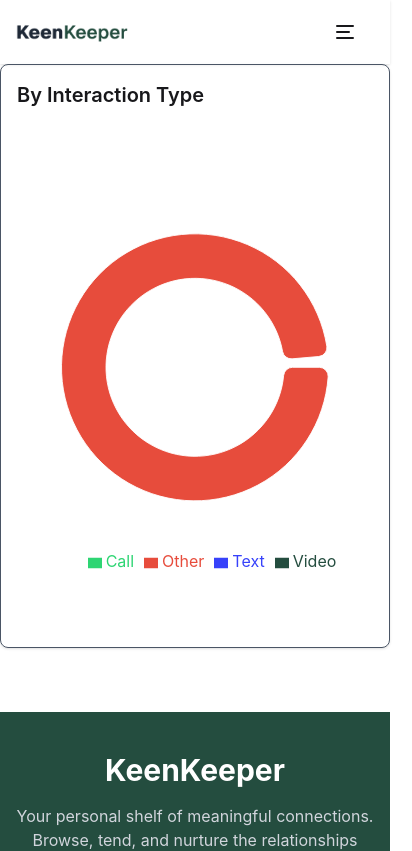
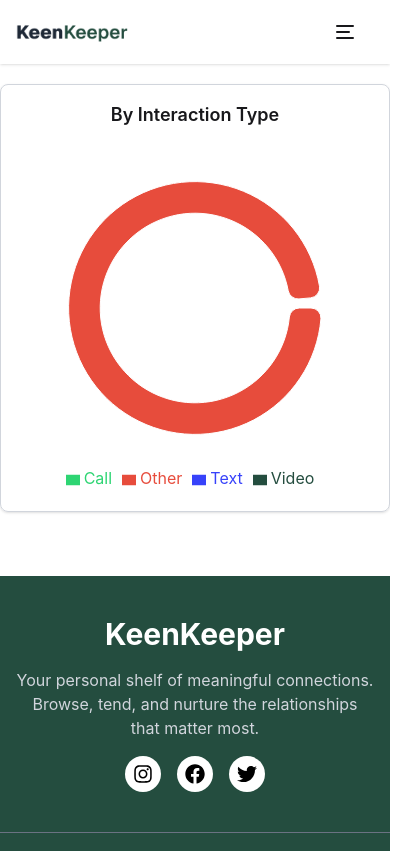
Before and after one commit to ovijet/B-13-A7-KEEN-KEEPER, a React (Vite) app: page /stats in a window 390 px wide. Shown: the top 851 px of the page, 412 px wide, since content can reach past the window. Built offline with nearby package versions, Linux system fonts and the light colour scheme.

Commit message:
responsive design done

```diff
--- a/src/components/Stats.jsx
+++ b/src/components/Stats.jsx
@@ -1,5 +1,5 @@
 import React, { useContext, useEffect, useState } from "react";
-import { Legend, Pie, PieChart, Tooltip } from "recharts";
+import { Legend, Pie, PieChart, Tooltip, ResponsiveContainer } from "recharts";
 import { Context } from "./context/FriendsContext";
 
 const Stats = () => {
@@ -12,9 +12,8 @@ const Stats = () => {
       .then((result) => setData(result));
   }, []);
 
-  console.log(data, "stats data");
-  let total = data.length - call.length - text.length - video.length;
-  console.log(total, "ttttttttt");
+  const total = data.length - call.length - text.length - video.length;
+
   const dataS = [
     { name: "Call", value: call.length, fill: "#2ed573" },
     { name: "Text", value: text.length, fill: "#3742fa" },
@@ -23,25 +22,34 @@ const Stats = () => {
   ];
 
   return (
-    <div className="shadow border border-gray-600 container mx-auto p-4 rounded-lg">
-      <h1 className="text-xl font-semibold mb-4">By Interaction Type</h1>
+    <div className="shadow border border-gray-300 mt-5 container mx-auto p-4 rounded-lg">
 
-      <div className="flex justify-center items-center w-full min-h-[60vh]">
-        <PieChart width={400} height={400}>
+      <h1 className="text-lg md:text-xl font-semibold mb-4 text-center">
+        By Interaction Type
+      </h1>
+
+      {/* Responsive chart container */}
+      <div className="w-full h-[350px] md:h-[450px] flex justify-center items-center">
+
+        <ResponsiveContainer width="100%" height="100%">
+          <PieChart>
             <Pie
               data={dataS}
               cx="50%"
               cy="50%"
-            innerRadius={100}
-            outerRadius={150}
+              innerRadius="60%"
+              outerRadius="80%"
               cornerRadius={10}
               paddingAngle={5}
               dataKey="value"
               isAnimationActive={true}
             />
+
             <Legend />
             <Tooltip />
           </PieChart>
+        </ResponsiveContainer>
+
       </div>
     </div>
   );
--- a/src/components/TimeLine.jsx
+++ b/src/components/TimeLine.jsx
@@ -5,29 +5,36 @@ import Text from "../Page/Text";
 import Video from "../Page/Video";
 
 const TimeLine = () => {
-  const { call, text,video } = useContext(Context);
-  console.log(call, "iddd");
+  const { call, text, video } = useContext(Context);
+
+  const isEmpty =
+    call.length === 0 && text.length === 0 && video.length === 0;
+
   return (
-    <div className=" bg-[#f8fafc] w-full py-6 px-3 min-h-[60vh]">
+    <div className="bg-[#f8fafc] w-full py-6 px-3 min-h-[60vh]">
       <h1 className="text-3xl">Timeline:</h1>
-      <h1 className="text-xl mt-4">Call:{call.length}</h1>
-      {call.length === 0 && text.length===0 && video.length===0 ? (
+
+      <h1 className="text-xl mt-4">Call: {call.length}</h1>
+
+      {isEmpty && (
         <p className="text-center mt-10 text-2xl">No interactions yet</p>
-      ) : null}
+      )}
+
       {call.map((item) => (
-        <CallpPage item={item} />
+        <CallpPage key={item.id} item={item} />
       ))}
-      <h1 className="text-xl mt-4">Text:{text.length}</h1>
+
+      <h1 className="text-xl mt-4">Text: {text.length}</h1>
 
       {text.map((item) => (
         <Text key={item.id} item={item} />
       ))}
-      <h1 className="text-xl mt-8">Video:{video.length}</h1>
-      {
-        video.map((item) => (
-          <Video key={item.id} item={item} />
-        ))
-      }
+
+      <h1 className="text-xl mt-8">Video: {video.length}</h1>
+
+      {video.map((item) => (
+        <Video key={item.id} item={item} />
+      ))}
     </div>
   );
 };
```
Lines whose indentation alone changed are shown as unchanged.
